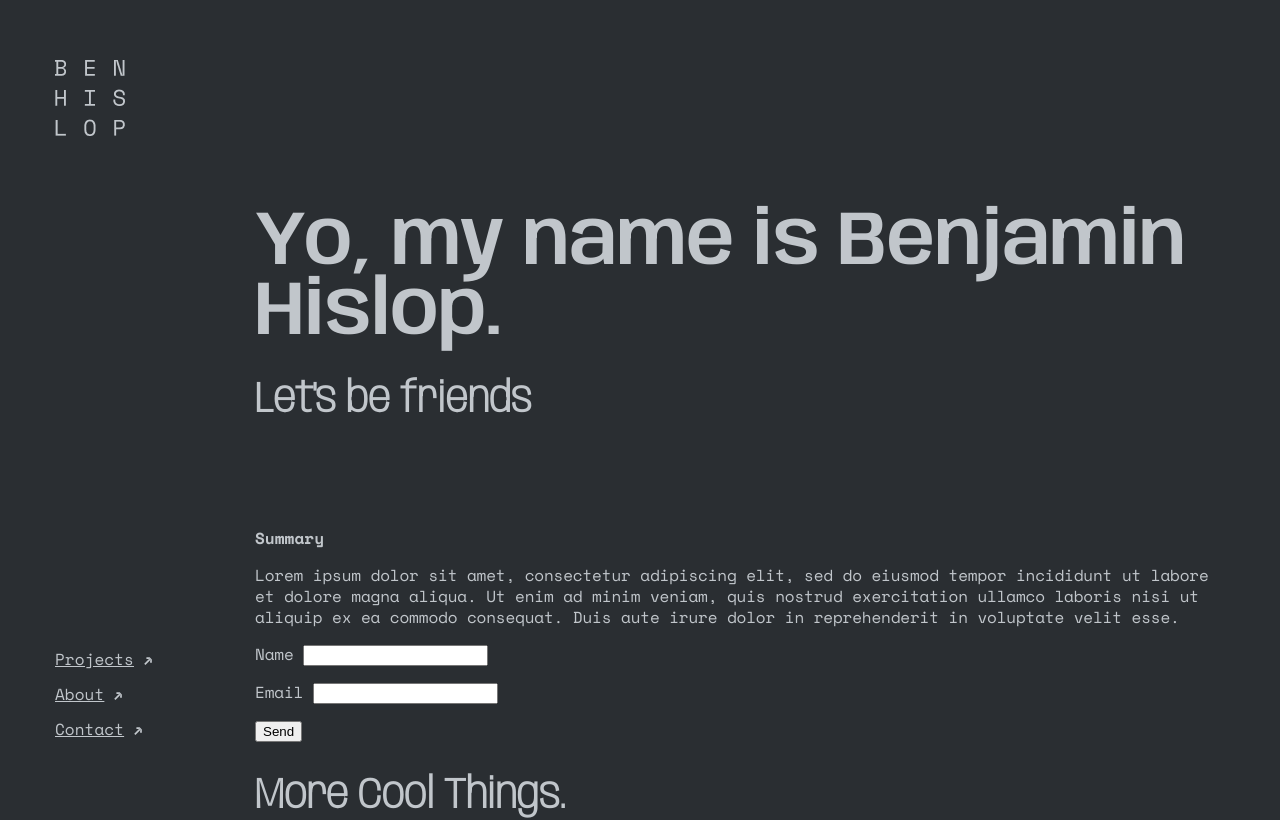
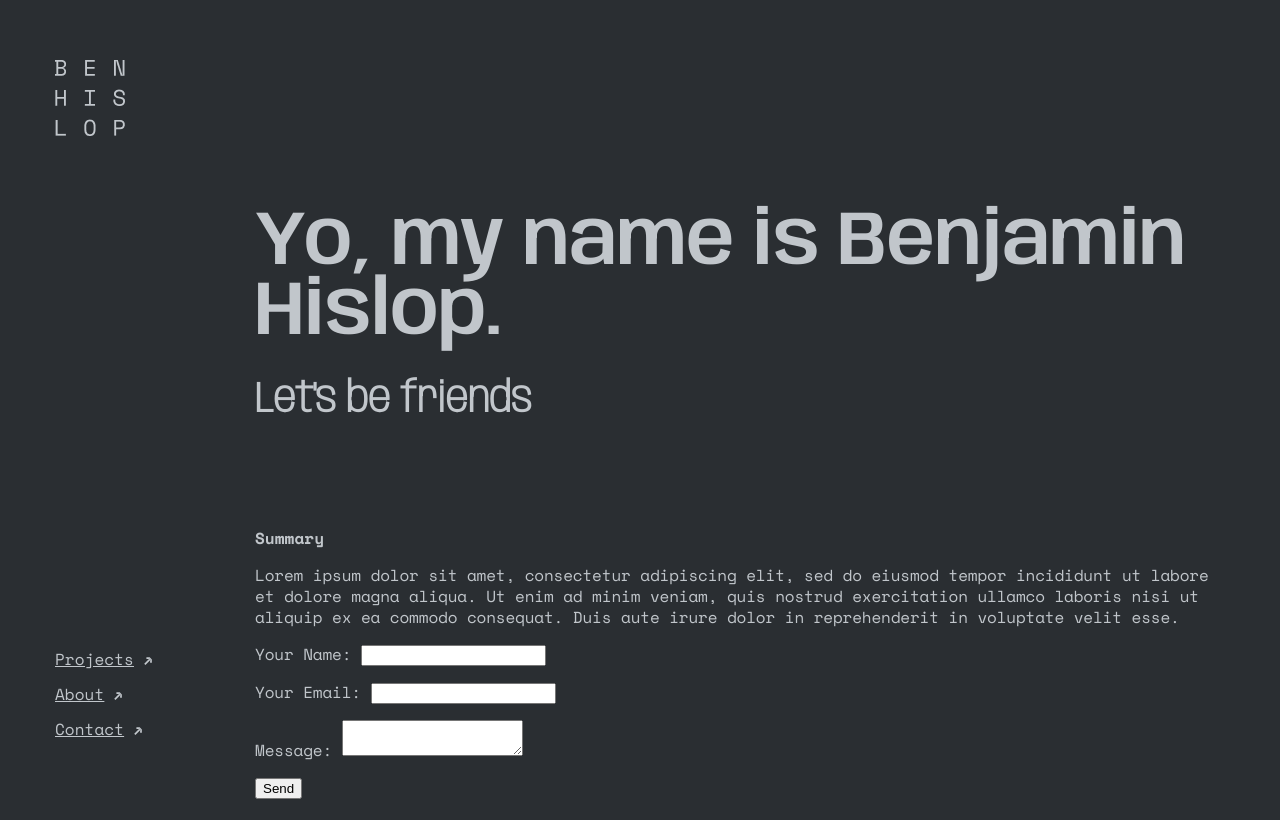
Before and after one commit to Bphissles/portfolio-site, a Vue app: page /contact in a window 1280 px wide. Shown: the top 820 px of the page. Built offline with nearby package versions, Linux system fonts and the light colour scheme.

Commit message:
testing netlify form again

```diff
--- a/src/views/ContactPage.vue
+++ b/src/views/ContactPage.vue
@@ -12,12 +12,15 @@
 
       <!-- contact container -->
 
-      <form name="contact" netlify>
+      <form name="contact" method="POST" data-netlify="true">
         <p>
-          <label>Name <input type="text" name="name" /></label>
+          <label>Your Name: <input type="text" name="name" /></label>
         </p>
         <p>
-          <label>Email <input type="email" name="email" /></label>
+          <label>Your Email: <input type="email" name="email" /></label>
+        </p>
+        <p>
+          <label>Message: <textarea name="message"></textarea></label>
         </p>
         <p>
           <button type="submit">Send</button>
```
